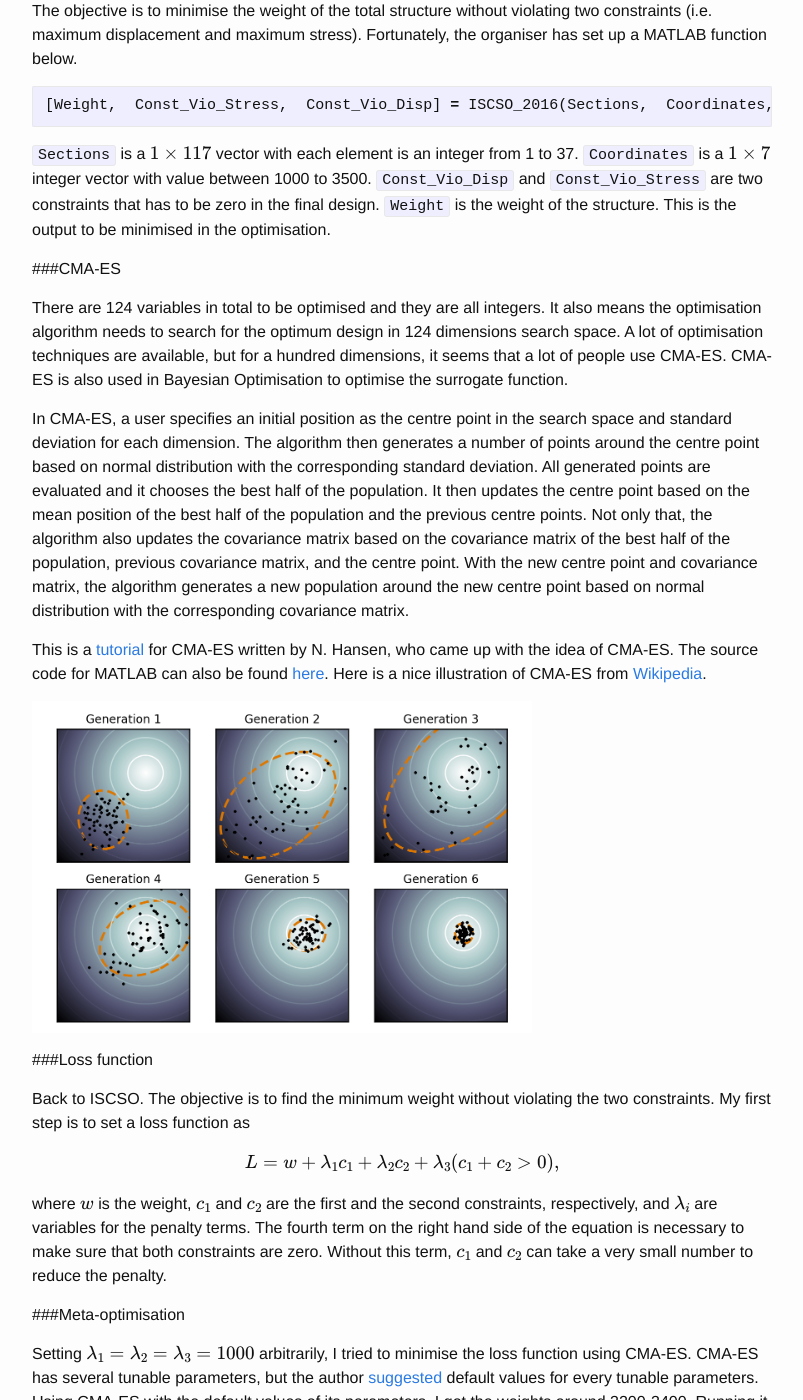
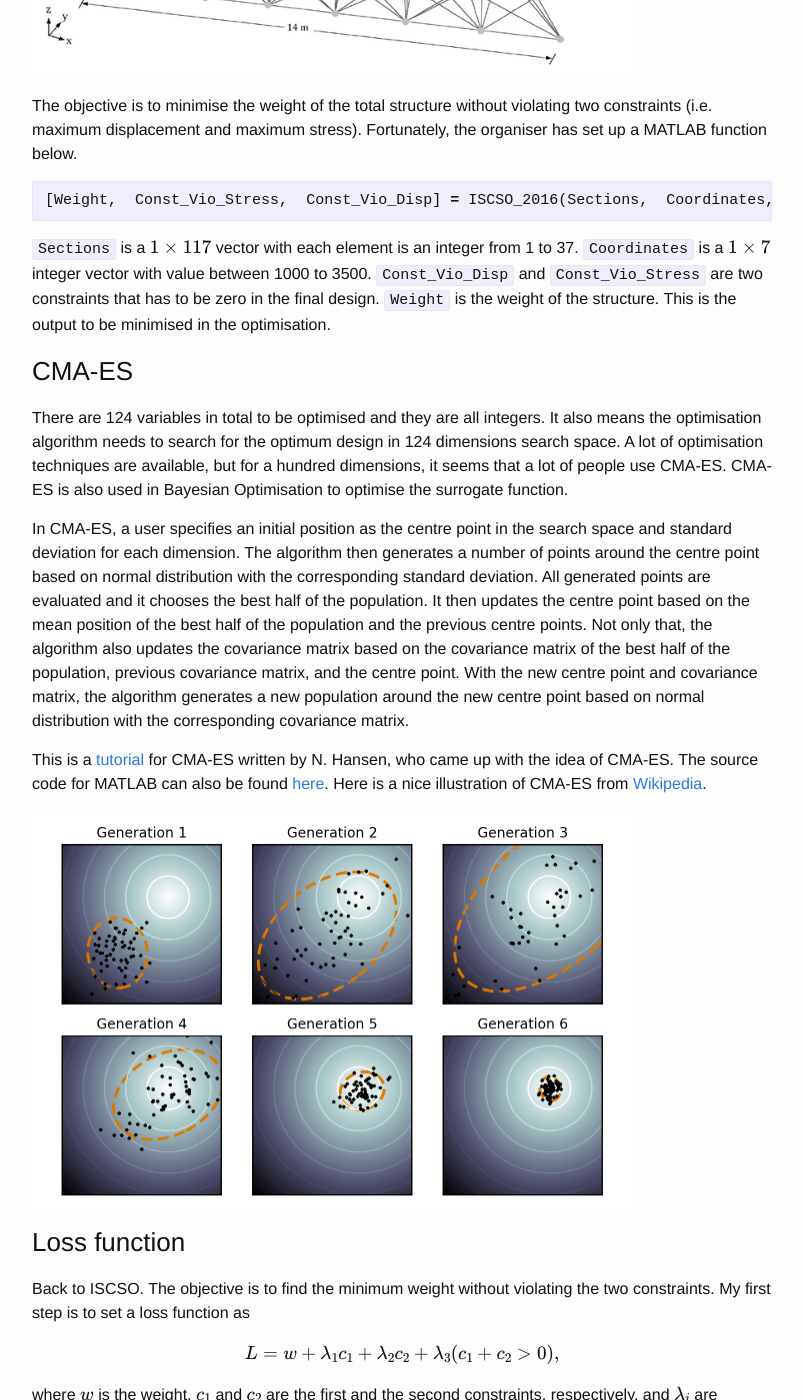
Before and after one commit to mfkasim1/mfkasim1.github.io, a Jekyll site: the page built from _posts/2016-12-15-meta-optimisation.markdown, in a window 1280 px wide and 1400 px high, scrolled down 764 px. Shown: the whole window, without its empty margins (238-1041 px from the left). Built offline with Jekyll 4.4.1, drawn with Linux system fonts in a browser that asks for light colours; formulas are drawn with MathJax 3; comment, search, counter and statistics services are not loaded; some of the changed text lies outside the part shown.

Commit message:
Edit post iscso

```diff
--- a/_posts/2016-12-15-meta-optimisation.markdown
+++ b/_posts/2016-12-15-meta-optimisation.markdown
@@ -19,7 +19,7 @@ After reading some literatures about optimisation, especially Bayesian Optimisat
 [won](http://www.brightoptimizer.com/winner-of-iscso-2016/).
 This post is about the approach I used in the competition.
 
-###Problem
+### Problem
 
 Even though the competition is about structural optimisation, no prior knowledge on structure or civil engineering required.
 The organiser sets up a MATLAB function to do all the civil engineering calculations.
@@ -28,7 +28,7 @@ The participants just need to find the right parameters and read the output.
 This year's problem is about cantilever. The topology of the cantilever is fixed, but the \\(z\\) position of some points and sizes of every truss are to be optimised.
 The topology is shown by the picture below (credit to:[http://www.brightoptimizer.com/](http://www.brightoptimizer.com/)).
 
-<a href="{{ site.baseurl }}/assets/iscso-problem.png"><img src="{{ site.baseurl }}/assets/iscso-problem.png" width="400"/></a>
+<a href="{{ site.baseurl }}/assets/iscso-problem.png"><img src="{{ site.baseurl }}/assets/iscso-problem.png" width="600"/></a>
 
 The objective is to minimise the weight of the total structure without violating two constraints (i.e. maximum displacement and maximum stress).
 Fortunately, the organiser has set up a MATLAB function below.
@@ -42,7 +42,7 @@ Fortunately, the organiser has set up a MATLAB function below.
 `Const_Vio_Disp` and `Const_Vio_Stress` are two constraints that has to be zero in the final design.
 `Weight` is the weight of the structure. This is the output to be minimised in the optimisation.
 
-###CMA-ES
+### CMA-ES
 
 There are 124 variables in total to be optimised and they are all integers.
 It also means the optimisation algorithm needs to search for the optimum design in 124 dimensions search space.
@@ -61,9 +61,9 @@ This is a [tutorial](https://arxiv.org/pdf/1604.00772.pdf) for CMA-ES written by
 The source code for MATLAB can also be found [here](https://www.lri.fr/~hansen/cmaes_inmatlab.html).
 Here is a nice illustration of CMA-ES from [Wikipedia](https://en.wikipedia.org/wiki/CMA-ES).
 
-<a href="{{ site.baseurl }}/assets/cma-es.png"><img src="{{ site.baseurl }}/assets/cma-es.png" width="500"/></a>
+<a href="{{ site.baseurl }}/assets/cma-es.png"><img src="{{ site.baseurl }}/assets/cma-es.png" width="600"/></a>
 
-###Loss function
+### Loss function
 
 Back to ISCSO. The objective is to find the minimum weight without violating the two constraints.
 My first step is to set a loss function as
@@ -77,7 +77,7 @@ where \\(w\\) is the weight, \\(c_1\\) and \\(c_2\\) are the first and the secon
 The fourth term on the right hand side of the equation is necessary to make sure that both constraints are zero.
 Without this term, \\(c_1\\) and \\(c_2\\) can take a very small number to reduce the penalty.
 
-###Meta-optimisation
+### Meta-optimisation
 
 Setting \\(\lambda_1 = \lambda_2 = \lambda_3 = 1000\\) arbitrarily, I tried to minimise the loss function using CMA-ES.
 CMA-ES has several tunable parameters, but the author [suggested](https://arxiv.org/pdf/1604.00772.pdf) default values for every tunable parameters.
```
